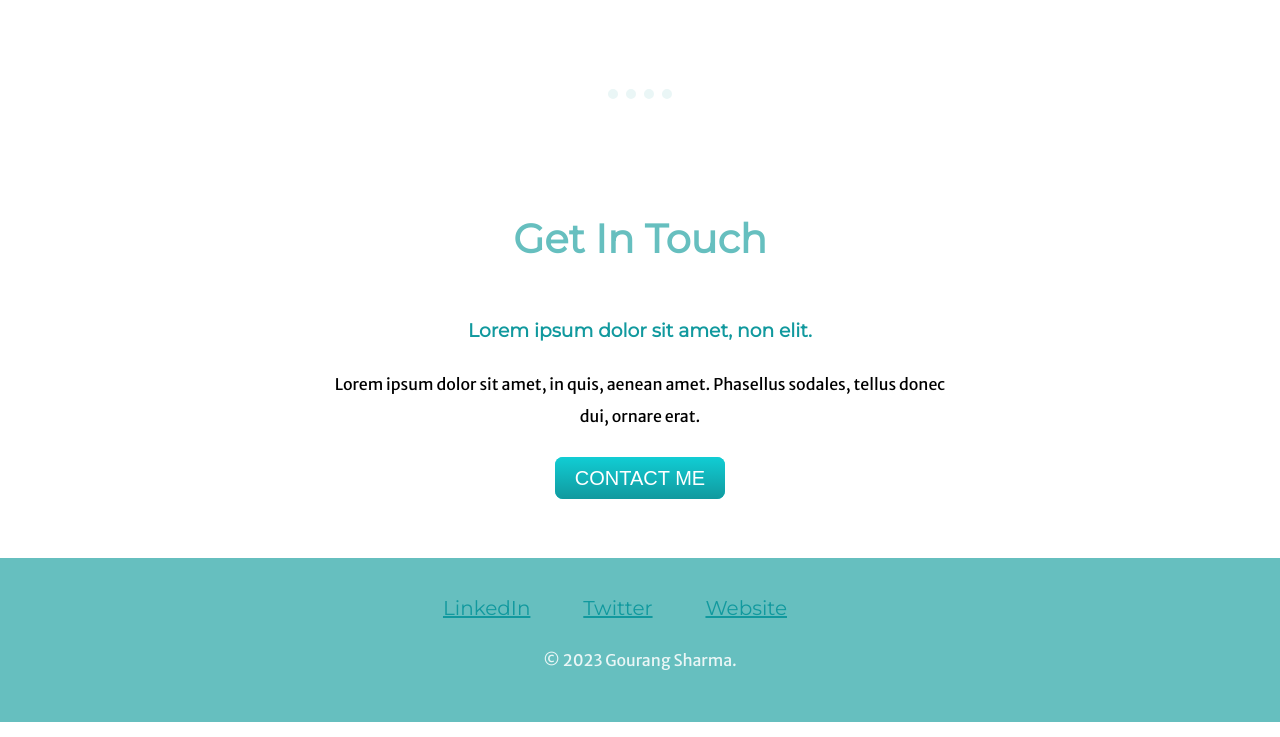
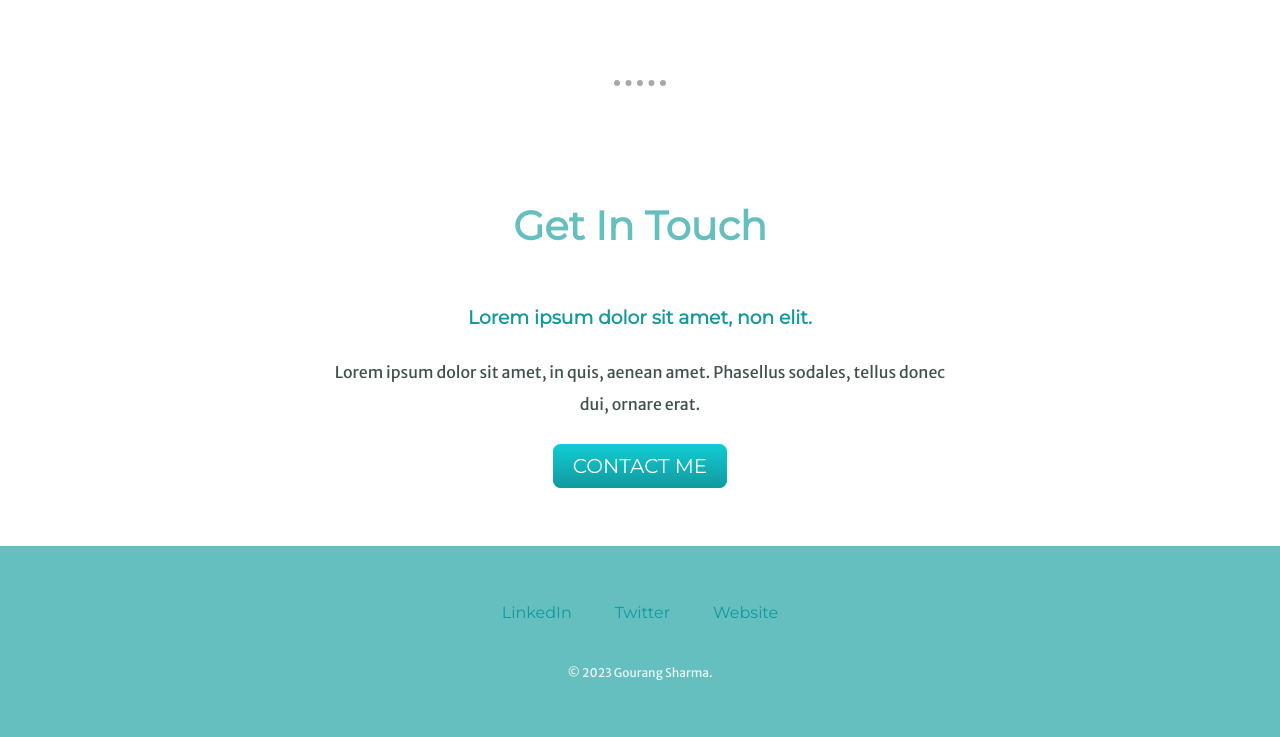
Before and after one commit to gourang123/My-first-site, a plain HTML site: page index.html in a window 1280 px wide. Shown: the part 1934-2671 px from the top of the page. Drawn offline with Linux system fonts and the light colour scheme.

Commit message:
Update styles.css

```diff
--- a/css/styles.css
+++ b/css/styles.css
@@ -4,6 +4,7 @@
   padding-top: 100px;
 }
 body {
+  color: #40514e;
   text-align: center;
   margin: 0%;
   font-family: "Merriweather Sans", sans-serif;
@@ -25,6 +26,12 @@ h3 {
 }
 a {
   color: #11999e;
+  font-family: "Montserrat", sans-serif;
+  margin: 10px 20px;
+  text-decoration: none;
+}
+a:hover {
+  color: #eaf6f6;
 }
 span {
   text-decoration: underline;
@@ -32,11 +39,11 @@ span {
 .top-cloud {
   position: absolute;
   right: 300px;
-  top: 50px;
+  top: 40px;
 }
 .bottom-cloud {
   position: absolute;
-  left: 300px;
+  left: 250px;
   bottom: 300px;
 }
 .programmer {
@@ -45,11 +52,13 @@ span {
   color: #66bfbf;
   font-weight: normal;
 }
+p {
+  line-height: 2;
+}
 .skill-row {
   width: 50%;
   margin: 100px auto 100px auto;
   text-align: left;
-  line-height: 2;
 }
 .chillies {
   width: 25%;
@@ -67,10 +76,10 @@ span {
 hr {
   border-style: none;
   border-top-style: dotted;
-  border-color: #eaf6f6;
-  border-width: 10px;
+  border-color: darkgray;
+  border-width: 6px;
   height: 0px;
-  width: 5%;
+  width: 4%;
   margin: 100px auto 100px auto;
 }
 .intro {
@@ -80,16 +89,17 @@ hr {
 }
 .copyrigh {
   color: #eaf6f6;
+  font-size: 0.75rem;
+  padding: 20px 0;
 }
 .contact-me {
   line-height: 2;
   width: 50%;
   margin: auto;
 }
-.footer-link {
-  font-size: 20px;
-  font-family: "Montserrat", sans-serif;
-  margin-right: 50px;
+.contact-message {
+  width: 50%;
+  margin: 40px auto 60px;
 }
 .middle-container {
   padding-top: 50px;
@@ -99,8 +109,8 @@ hr {
   line-height: 2;
   margin: 50px auto 0 auto;
   position: relative;
-  padding-top: 30px;
-  padding-bottom: 30px;
+  padding-top: 50px;
+  padding-bottom: 20px;
 }
 .btn {
   background: #11cdd4;
@@ -112,7 +122,7 @@ hr {
   -webkit-border-radius: 8;
   -moz-border-radius: 8;
   border-radius: 8px;
-  font-family: Arial;
+  font-family: "Montserrat", sans-serif;
   color: #ffffff;
   font-size: 20px;
   padding: 10px 20px 10px 20px;
```
